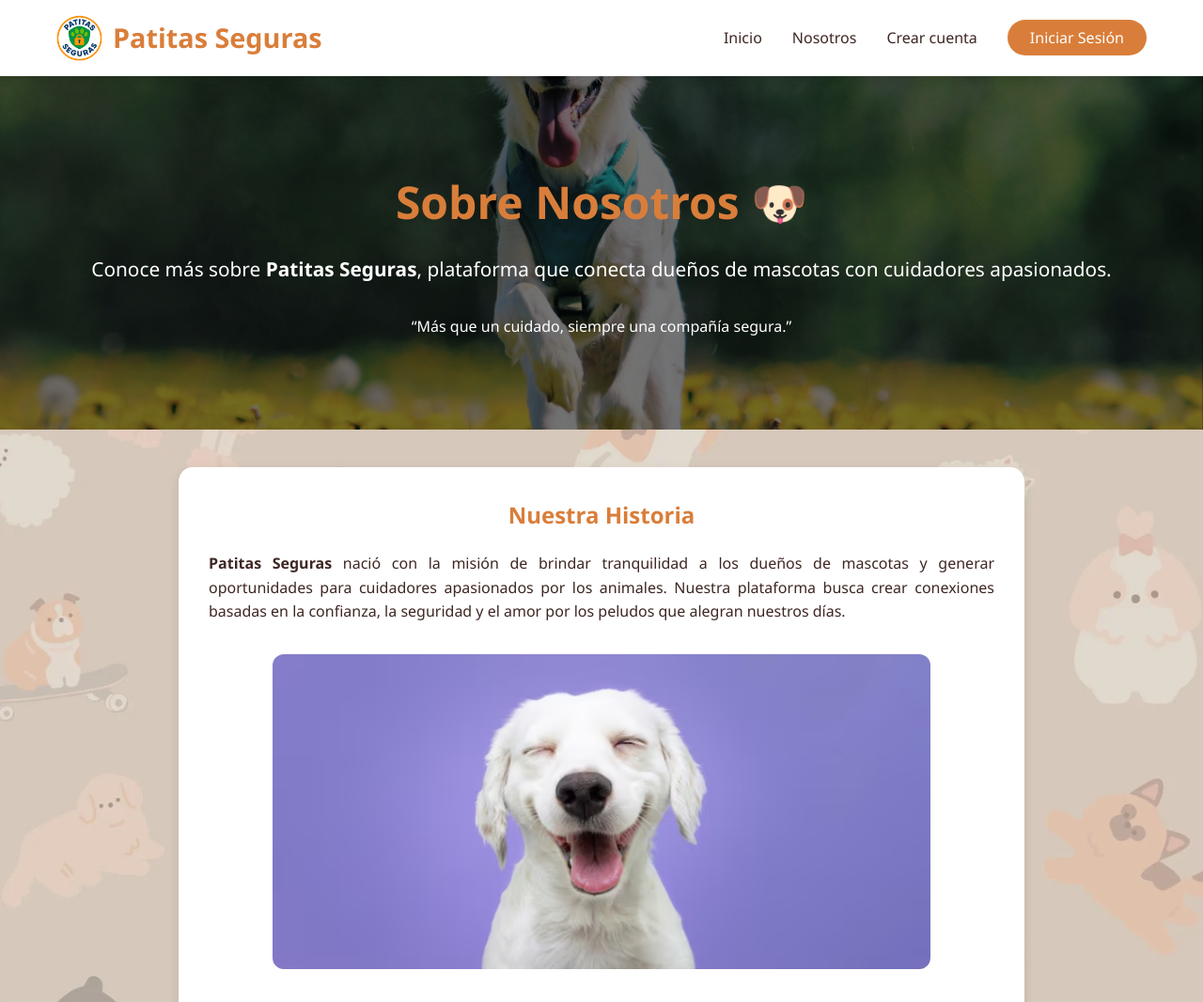
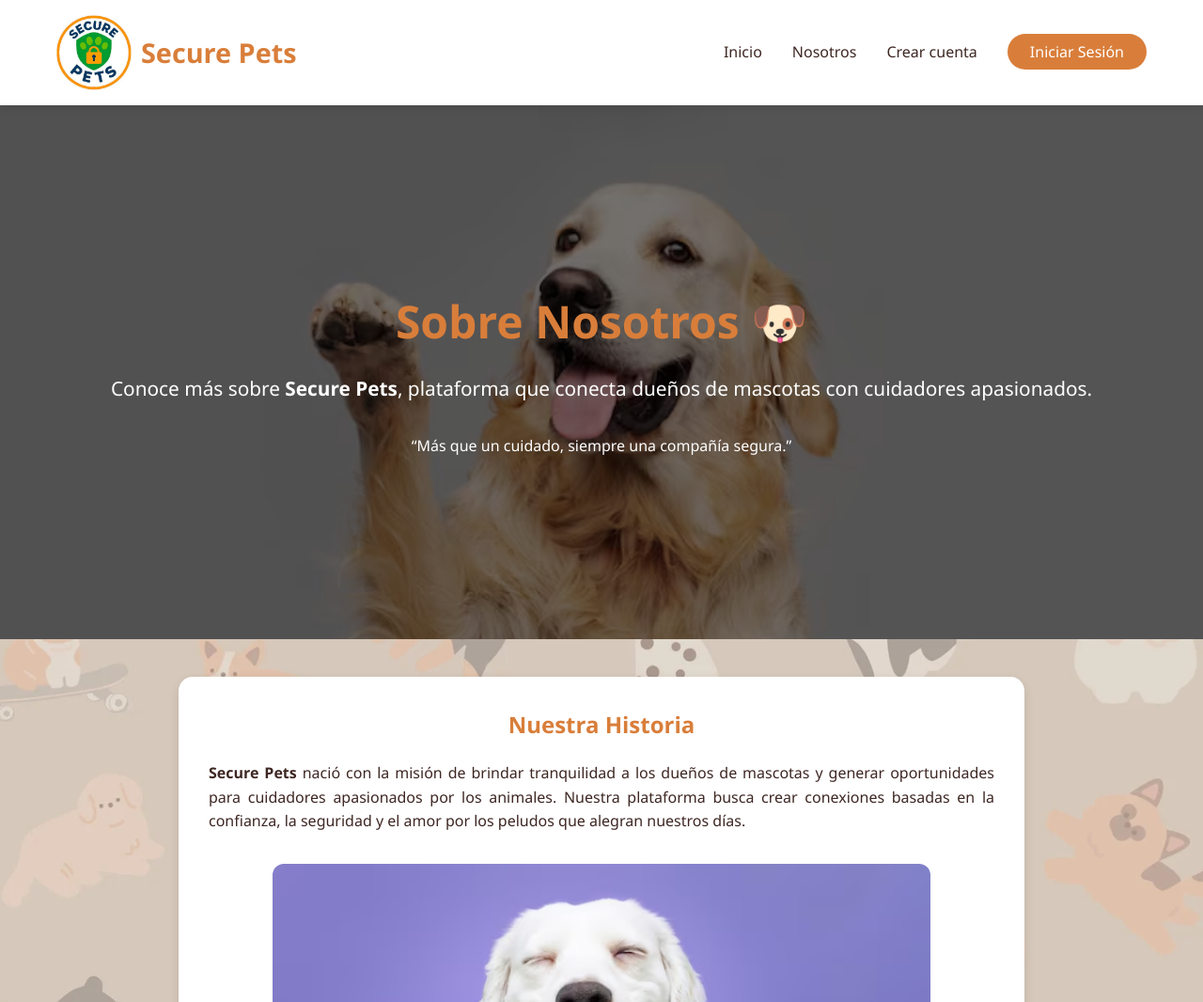
Before and after one commit to Ardilan13/patitas, a PHP site: page /pages/nosotros.php in a window 1280 px wide. Shown: the top 1066 px of the page at 94% size. Run offline with PHP 8.4, Linux system fonts and the light colour scheme.

Commit message:
ajuste imgs y datos finales

```diff
--- a/api/usuarios/registrar.php
+++ b/api/usuarios/registrar.php
@@ -33,7 +33,7 @@ try {
     ");
     $stmt->execute([$nombre, $apellido, $email, $telefono, $password, $tipo, $direccion, $ciudad]);
 
-    echo json_encode(["success" => true, "message" => "Registro exitoso. ¡Bienvenido a Patitas Seguras!"]);
+    echo json_encode(["success" => true, "message" => "Registro exitoso. ¡Bienvenido a Secure Pets!"]);
 } catch (Exception $e) {
     error_log($e->getMessage());
     echo json_encode(["success" => false, "message" => "Error en el servidor."]);
--- a/assets/css/style.css
+++ b/assets/css/style.css
@@ -167,7 +167,7 @@ textarea {
 }
 
 .logo-img {
-  width: 50px;
+  width: 80px;
   height: auto;
   margin-right: 10px;
 }
@@ -212,7 +212,7 @@ textarea {
     var(--secondary-color)
   );
   color: white;
-  padding: 6rem 0;
+  padding: 12rem 0;
   text-align: center;
 }
 
--- a/includes/footer.php
+++ b/includes/footer.php
@@ -1,6 +1,6 @@
 <footer>
     <div class="container">
-        <p>&copy; 2025 Patitas Seguras - Bucaramanga, Santander</p>
+        <p>&copy; 2025 Secure Pets - Bucaramanga, Santander</p>
         <p>Contacto: info@patitasseguras.com | Tel: 300 123 4567</p>
     </div>
 </footer>
--- a/includes/header.php
+++ b/includes/header.php
@@ -21,7 +21,7 @@ $tipo_usuario = $usuario_activo ? $_SESSION['usuario']['tipo_usuario'] : null;
 <head>
     <meta charset="UTF-8">
     <meta name="viewport" content="width=device-width, initial-scale=1.0">
-    <title>Patitas Seguras</title>
+    <title>Secure Pets</title>
     <meta name="keywords" content="cuidado mascotas, paseadores, guardería mascotas, Bucaramanga">
     <link rel="stylesheet" href="<?= $base_url ?>assets/css/style.css">
     <link rel="icon" type="image/png" href="<?= $base_url ?>assets/img/logo.png">
@@ -32,8 +32,8 @@ $tipo_usuario = $usuario_activo ? $_SESSION['usuario']['tipo_usuario'] : null;
         <nav class="navbar">
             <div class="container">
                 <div class="logo">
-                    <img src="<?= $base_url ?>assets/img/logo.png" alt="Patitas Seguras Logo" class="logo-img">
-                    <h1>Patitas Seguras</h1>
+                    <img src="<?= $base_url ?>assets/img/logo.png" alt="Secure Pets Logo" class="logo-img">
+                    <h1>Secure Pets</h1>
                 </div>
                 <ul class="nav-menu">
                     <?php if (!$usuario_activo): ?>
--- a/index.php
+++ b/index.php
@@ -2,13 +2,13 @@
 
 <main>
     <!-- HERO CON IMAGEN DE FONDO -->
-    <section class="hero" style="background: url('assets/img/baner.jpg') center/cover no-repeat; color: white; position: relative;">
+    <section class="hero" style="background: url('assets/img/baner.jpg') top/cover no-repeat; color: white; position: relative;">
         <div style="background-color: rgba(0,0,0,0.5); position: absolute; top:0; left:0; width:100%; height:100%;"></div>
         <div class="container" style="position: relative; z-index: 2;">
             <h2>Encuentra el cuidador perfecto para tu mascota</h2>
-            <p>Conectamos dueños responsables con cuidadores verificados en Bucaramanga</p>
+            <p>Conectamos dueños responsables con cuidadores en Bucaramanga</p>
             <div class="cta-buttons">
-                <a href="pages/buscar_cuidador.php" class="btn btn-primary">Buscar Cuidador</a>
+                <a href="pages/login.php" class="btn btn-primary">Buscar Cuidador</a>
                 <a href="pages/registro.php" class="btn btn-secondary">Ser Cuidador</a>
             </div>
         </div>
--- a/pages/login.php
+++ b/pages/login.php
@@ -22,7 +22,7 @@
 <script>
     document.getElementById('loginForm').addEventListener('submit', (e) => {
         e.preventDefault();
-        enviarFormulario('loginForm', 'alert', 'dashboard.php');
+        enviarFormulario('loginForm', 'alert', '<?= $base_url ?>pages/dashboard.php');
     });
 </script>
 
--- a/pages/nosotros.php
+++ b/pages/nosotros.php
@@ -1,11 +1,11 @@
 <?php include '../includes/header.php'; ?>
 
 <!-- HERO CON IMAGEN -->
-<section class="hero" style="background: url('../assets/img/baner.jpg') center/cover no-repeat; position: relative; color: white;">
+<section class="hero" style="background: url('../assets/img/baner1.png') top/cover no-repeat; position: relative; color: white;">
     <div style="background-color: rgba(0,0,0,0.55); position: absolute; top:0; left:0; width:100%; height:100%;"></div>
     <div class="container" style="position: relative; z-index: 2;">
         <h2>Sobre Nosotros 🐶</h2>
-        <p>Conoce más sobre <strong>Patitas Seguras</strong>, plataforma que conecta dueños de mascotas con cuidadores apasionados.</p>
+        <p>Conoce más sobre <strong>Secure Pets</strong>, plataforma que conecta dueños de mascotas con cuidadores apasionados.</p>
         <span>“Más que un cuidado, siempre una compañía segura.”</span>
     </div>
 </section>
@@ -14,7 +14,7 @@
     <div class="dashboard-container" style="background: #fff; border-radius: 15px; box-shadow: 0 4px 12px rgba(0,0,0,0.1); padding: 2rem;">
         <h2 style="color: var(--primary-color); text-align:center;">Nuestra Historia</h2>
         <p style="text-align: justify; margin-top: 1rem;">
-            <strong>Patitas Seguras</strong> nació con la misión de brindar tranquilidad a los dueños de mascotas y generar oportunidades para cuidadores apasionados por los animales.
+            <strong>Secure Pets</strong> nació con la misión de brindar tranquilidad a los dueños de mascotas y generar oportunidades para cuidadores apasionados por los animales.
             Nuestra plataforma busca crear conexiones basadas en la confianza, la seguridad y el amor por los peludos que alegran nuestros días.
         </p>
 
@@ -54,7 +54,7 @@
             <div class="servicio-card">
                 <div class="icono">🔒</div>
                 <h4>Confianza</h4>
-                <p>Servicios verificados y seguros para todos.</p>
+                <p>Servicios seguros para todos.</p>
             </div>
             <div class="servicio-card">
                 <div class="icono">🤝</div>
```
Also changed, not shown: pages/dashboard.php (+5 -5 lines), assets/img/baner1.png (added), assets/img/logo.png.
